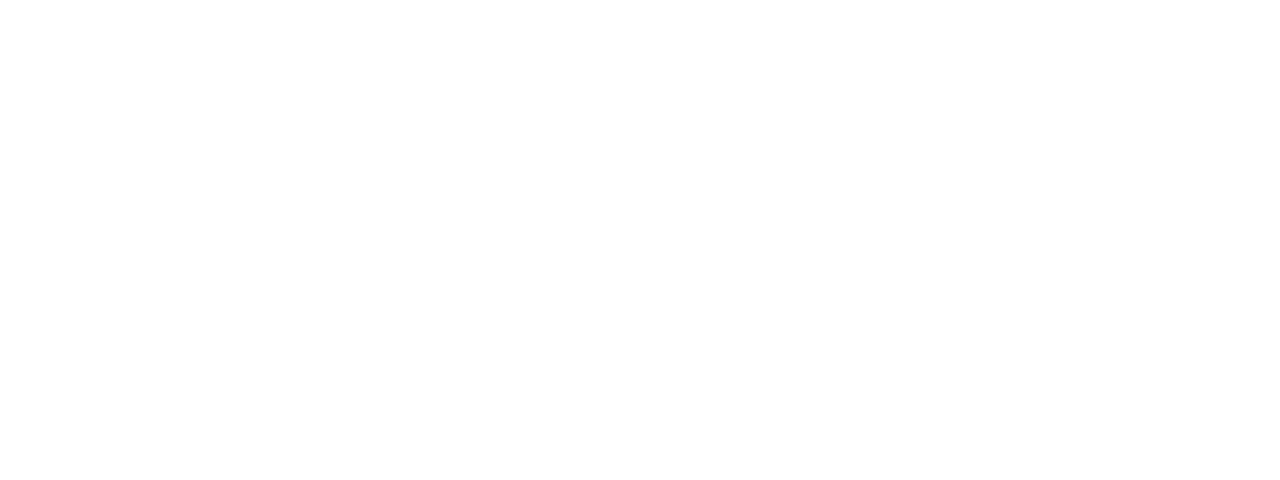
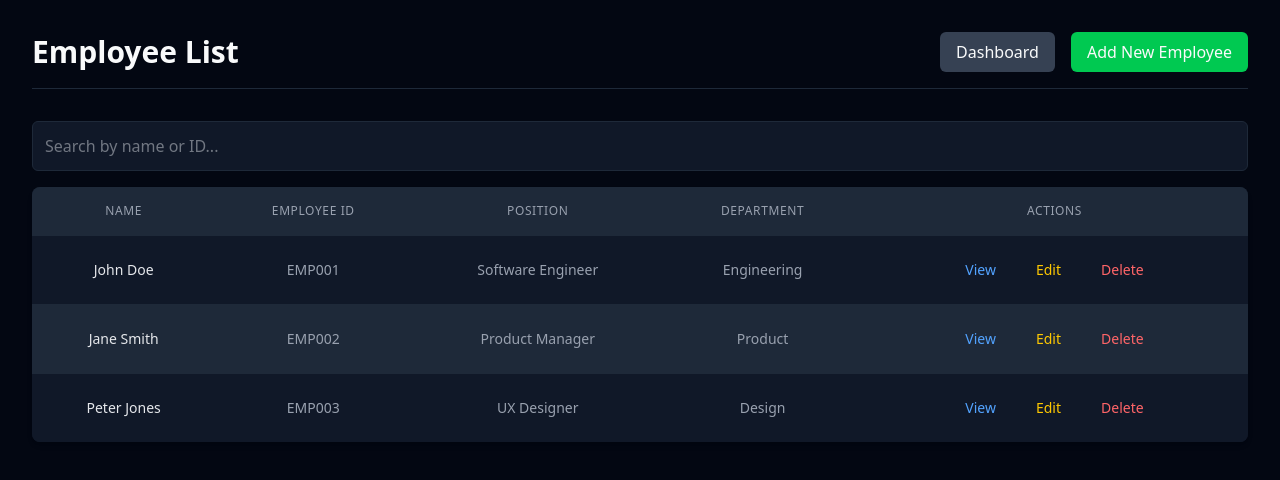
Before and after one commit to kumarmalla2003/employer-dashboard, a React (Vite) app in the folder frontend/: page /employees in a window 1280 px wide. Before the commit this address had no page. Shown: the top 480 px of the page. Built offline with nearby package versions, Linux system fonts and the light colour scheme.

Commit message:
Employee List Page Frontend Completion

```diff
--- a/frontend/src/App.jsx
+++ b/frontend/src/App.jsx
@@ -8,6 +8,7 @@
 } from "react-router-dom";
 import LoginPage from "./components/LoginPage.jsx";
 import DashboardPage from "./components/DashboardPage.jsx";
+import EmployeeListPage from "./components/EmployeeListPage.jsx";
 
 function App() {
   return (
@@ -16,6 +17,7 @@
         <Route path="/" element={<Navigate to="/login" />} />
         <Route path="/login" element={<LoginPage />} />
         <Route path="/dashboard" element={<DashboardPage />} />
+        <Route path="/employees" element={<EmployeeListPage />} />
       </Routes>
     </Router>
   );
--- a/frontend/src/components/DashboardPage.jsx
+++ b/frontend/src/components/DashboardPage.jsx
@@ -1,6 +1,7 @@
 // src/components/DashboardPage.jsx
 import React from "react";
 import { useNavigate } from "react-router-dom";
+import Button from "./Button"; // Import the new Button component
 
 const DashboardPage = () => {
   const navigate = useNavigate();
@@ -34,18 +35,18 @@
         <header className="flex justify-between items-center pb-4 border-b border-gray-800">
           <h1 className="text-3xl font-bold text-gray-50">Dashboard</h1>
           <nav className="space-x-2 sm:space-x-4 flex items-center">
-            <button
+            <Button
               onClick={() => handleNavigation("/settings")}
-              className="px-4 py-2 text-sm font-medium text-gray-50 bg-gray-700 rounded-md hover:bg-gray-600 focus:outline-none focus:ring-2 focus:ring-offset-2 focus:ring-blue-500 focus:ring-offset-gray-900 transform transition-transform duration-300 hover:scale-105 hover:shadow-lg cursor-pointer"
+              className="text-gray-50 bg-gray-700 hover:bg-gray-600 focus:ring-blue-500 focus:ring-offset-gray-900"
             >
               Settings
-            </button>
-            <button
+            </Button>
+            <Button
               onClick={handleLogout}
-              className="px-4 py-2 text-sm font-medium text-gray-50 bg-red-500 rounded-md hover:bg-red-600 focus:outline-none focus:ring-2 focus:ring-offset-2 focus:ring-red-500 focus:ring-offset-gray-900 transform transition-transform duration-300 hover:scale-105 hover:shadow-lg cursor-pointer"
+              className="text-gray-50 bg-red-500 hover:bg-red-600 focus:ring-red-500 focus:ring-offset-gray-900"
             >
               Logout
-            </button>
+            </Button>
           </nav>
         </header>
 
@@ -71,18 +72,18 @@
             Quick Actions
           </h3>
           <div className="grid grid-cols-1 sm:grid-cols-2 lg:grid-cols-4 gap-4">
-            <button
+            <Button
               onClick={() => handleNavigation("/add-employee")}
-              className="px-6 py-3 text-base font-medium text-gray-50 bg-green-500 rounded-md hover:bg-green-600 focus:outline-none focus:ring-2 focus:ring-offset-2 focus:ring-green-500 focus:ring-offset-gray-900 transform transition-transform duration-300 hover:scale-105 hover:shadow-lg cursor-pointer"
+              className="text-base text-gray-50 bg-green-500 hover:bg-green-600 focus:ring-green-500 focus:ring-offset-gray-900"
             >
               Add New Employee
-            </button>
-            <button
+            </Button>
+            <Button
               onClick={() => handleNavigation("/employees")}
-              className="px-6 py-3 text-base font-medium text-gray-50 bg-blue-500 rounded-md hover:bg-blue-600 focus:outline-none focus:ring-2 focus:ring-offset-2 focus:ring-blue-500 focus:ring-offset-gray-900 transform transition-transform duration-300 hover:scale-105 hover:shadow-lg cursor-pointer"
+              className="text-base text-gray-50 bg-blue-500 hover:bg-blue-600 focus:ring-blue-500 focus:ring-offset-gray-900"
             >
               Employee List
-            </button>
+            </Button>
           </div>
         </section>
 
@@ -100,12 +101,12 @@
                   <p className="font-medium text-gray-200">{employee.name}</p>
                   <p className="text-sm text-gray-400">{employee.position}</p>
                 </div>
-                <button
+                <Button
                   onClick={() => handleNavigation(`/employee/${employee.id}`)}
-                  className="text-blue-400 hover:text-blue-300 text-sm font-medium"
+                  className="text-sm text-blue-400 hover:text-blue-300"
                 >
                   View Details
-                </button>
+                </Button>
               </div>
             ))}
           </div>
--- /dev/null
+++ b/frontend/src/components/EmployeeListPage.jsx
@@ -0,0 +1,177 @@
+// src/components/EmployeeListPage.jsx
+import React, { useState } from "react";
+import { useNavigate } from "react-router-dom";
+import Button from "./Button";
+
+const EmployeeListPage = () => {
+  const navigate = useNavigate();
+
+  // Dummy employee data for demonstration.
+  // In the final version, this data will be fetched from the backend.
+  const [employees, setEmployees] = useState([
+    {
+      id: "EMP001",
+      name: "John Doe",
+      position: "Software Engineer",
+      department: "Engineering",
+    },
+    {
+      id: "EMP002",
+      name: "Jane Smith",
+      position: "Product Manager",
+      department: "Product",
+    },
+    {
+      id: "EMP003",
+      name: "Peter Jones",
+      position: "UX Designer",
+      department: "Design",
+    },
+  ]);
+
+  const [searchTerm, setSearchTerm] = useState("");
+
+  const handleSearchChange = (event) => {
+    setSearchTerm(event.target.value);
+  };
+
+  const handleEdit = (id) => {
+    // Navigate to the Add/Edit page with the employee ID
+    navigate(`/employees/edit/${id}`);
+  };
+
+  const handleDelete = (id) => {
+    // In a real app, this would make a DELETE API call
+    console.log(`Deleting employee with ID: ${id}`);
+    const updatedEmployees = employees.filter((employee) => employee.id !== id);
+    setEmployees(updatedEmployees);
+  };
+
+  const handleView = (id) => {
+    // Navigate to the Employee Details page
+    navigate(`/employees/${id}`);
+  };
+
+  const filteredEmployees = employees.filter(
+    (employee) =>
+      employee.name.toLowerCase().includes(searchTerm.toLowerCase()) ||
+      employee.id.toLowerCase().includes(searchTerm.toLowerCase())
+  );
+
+  return (
+    <div className="min-h-screen bg-gray-950 text-gray-100 p-4 sm:p-6 lg:p-8">
+      <div className="max-w-7xl mx-auto">
+        <header className="flex flex-col sm:flex-row justify-between items-center pb-4 border-b border-gray-800">
+          <h1 className="text-3xl font-bold text-gray-50 mb-4 sm:mb-0">
+            Employee List
+          </h1>
+          <nav className="flex space-x-2 sm:space-x-4">
+            <Button
+              onClick={() => navigate("/dashboard")}
+              className="text-gray-50 bg-gray-700 hover:bg-gray-600 focus:ring-blue-500 focus:ring-offset-gray-900"
+            >
+              Dashboard
+            </Button>
+            <Button
+              onClick={() => navigate("/add-employee")}
+              className="text-gray-50 bg-green-500 hover:bg-green-600 focus:ring-green-500 focus:ring-offset-gray-900"
+            >
+              Add New Employee
+            </Button>
+          </nav>
+        </header>
+
+        <section className="my-8">
+          <div className="mb-4">
+            <input
+              type="text"
+              placeholder="Search by name or ID..."
+              className="w-full p-3 rounded-md bg-gray-900 text-gray-300 border border-gray-800 focus:outline-none focus:ring-2 focus:ring-blue-500"
+              value={searchTerm}
+              onChange={handleSearchChange}
+            />
+          </div>
+          <div className="overflow-x-auto bg-gray-900 rounded-lg shadow-md">
+            <table className="min-w-full divide-y divide-gray-800">
+              <thead className="bg-gray-800">
+                <tr>
+                  <th className="px-6 py-4 text-center text-xs font-medium text-gray-400 uppercase tracking-wider">
+                    Name
+                  </th>
+                  <th className="px-6 py-4 text-center text-xs font-medium text-gray-400 uppercase tracking-wider">
+                    Employee ID
+                  </th>
+                  <th className="px-6 py-4 text-center text-xs font-medium text-gray-400 uppercase tracking-wider">
+                    Position
+                  </th>
+                  <th className="px-6 py-4 text-center text-xs font-medium text-gray-400 uppercase tracking-wider">
+                    Department
+                  </th>
+                  <th className="px-6 py-4 text-center text-xs font-medium text-gray-400 uppercase tracking-wider">
+                    Actions
+                  </th>
+                </tr>
+              </thead>
+              <tbody className="divide-y divide-gray-800">
+                {filteredEmployees.length > 0 ? (
+                  filteredEmployees.map((employee, index) => (
+                    <tr
+                      key={employee.id}
+                      className={
+                        index % 2 === 0 ? "bg-gray-900" : "bg-gray-800"
+                      }
+                    >
+                      <td className="px-6 py-4 whitespace-nowrap text-sm font-medium text-gray-200 text-center">
+                        {employee.name}
+                      </td>
+                      <td className="px-6 py-4 whitespace-nowrap text-sm text-gray-400 text-center">
+                        {employee.id}
+                      </td>
+                      <td className="px-6 py-4 whitespace-nowrap text-sm text-gray-400 text-center">
+                        {employee.position}
+                      </td>
+                      <td className="px-6 py-4 whitespace-nowrap text-sm text-gray-400 text-center">
+                        {employee.department}
+                      </td>
+                      <td className="px-6 py-4 whitespace-nowrap text-center text-sm font-medium">
+                        <Button
+                          onClick={() => handleView(employee.id)}
+                          className="text-blue-400 hover:text-blue-300 mr-2"
+                        >
+                          View
+                        </Button>
+                        <Button
+                          onClick={() => handleEdit(employee.id)}
+                          className="text-yellow-400 hover:text-yellow-300 mr-2"
+                        >
+                          Edit
+                        </Button>
+                        <Button
+                          onClick={() => handleDelete(employee.id)}
+                          className="text-red-400 hover:text-red-300"
+                        >
+                          Delete
+                        </Button>
+                      </td>
+                    </tr>
+                  ))
+                ) : (
+                  <tr>
+                    <td
+                      colSpan="5"
+                      className="px-6 py-4 text-center text-gray-400"
+                    >
+                      No employees found.
+                    </td>
+                  </tr>
+                )}
+              </tbody>
+            </table>
+          </div>
+        </section>
+      </div>
+    </div>
+  );
+};
+
+export default EmployeeListPage;
```
